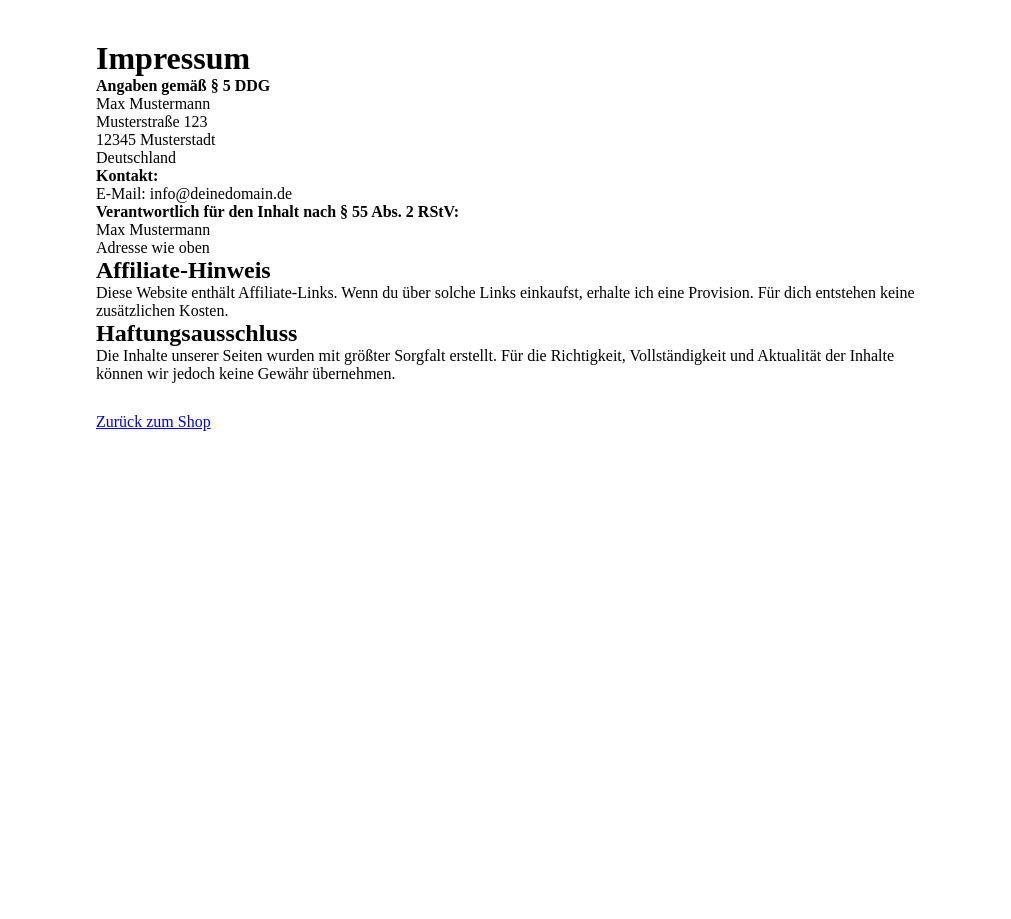
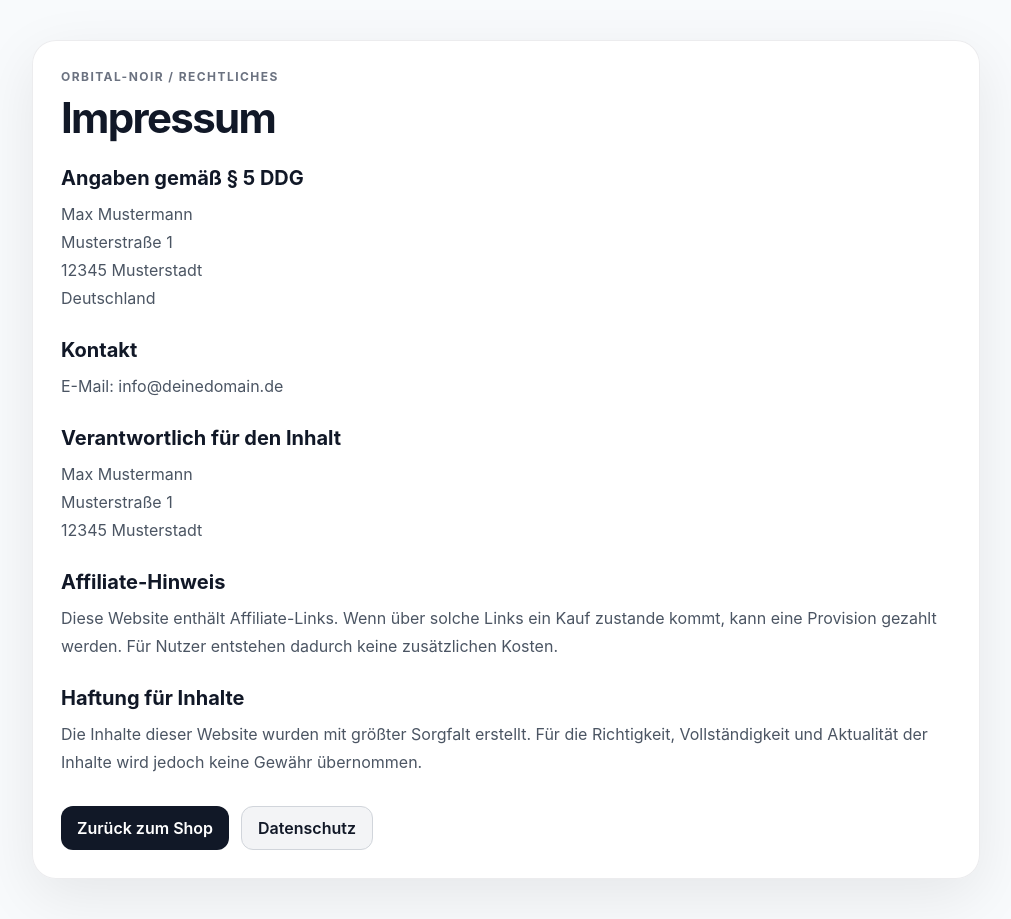
Before and after one commit to powersparfuchsdeals-ship-it/powersparfuchsdeals, a Next.js app: page /impressum in a window 1280 px wide. Shown: the whole page, without its empty margins (134-1145 px from the left). Before the commit the page ends 800 px from the top, so only its background shows below. Built offline with nearby package versions, Linux system fonts and the light colour scheme.

Commit message:
Update impressum.js

```diff
--- a/pages/impressum.js
+++ b/pages/impressum.js
@@ -1,46 +1,165 @@
 import Link from "next/link";
 
-export default function Impressum() {
+export default function ImpressumPage() {
   return (
-    <div style={{ maxWidth: 900, margin: "0 auto", padding: "40px" }}>
-      <h1>Impressum</h1>
+    <div style={styles.page}>
+      <main style={styles.shell}>
+        <div style={styles.card}>
+          <div style={styles.label}>Orbital-Noir / Rechtliches</div>
+          <h1 style={styles.title}>Impressum</h1>
 
-      <p><strong>Angaben gemäß § 5 DDG</strong></p>
-
-      <p>
-        Max Mustermann<br />
-        Musterstraße 123<br />
-        12345 Musterstadt<br />
+          <section style={styles.section}>
+            <h2 style={styles.heading}>Angaben gemäß § 5 DDG</h2>
+            <p style={styles.text}>
+              Max Mustermann
+              <br />
+              Musterstraße 1
+              <br />
+              12345 Musterstadt
+              <br />
               Deutschland
             </p>
+          </section>
 
-      <p>
-        <strong>Kontakt:</strong><br />
+          <section style={styles.section}>
+            <h2 style={styles.heading}>Kontakt</h2>
+            <p style={styles.text}>
               E-Mail: info@deinedomain.de
             </p>
+          </section>
 
-      <p>
-        <strong>Verantwortlich für den Inhalt nach § 55 Abs. 2 RStV:</strong><br />
-        Max Mustermann<br />
-        Adresse wie oben
+          <section style={styles.section}>
+            <h2 style={styles.heading}>Verantwortlich für den Inhalt</h2>
+            <p style={styles.text}>
+              Max Mustermann
+              <br />
+              Musterstraße 1
+              <br />
+              12345 Musterstadt
             </p>
+          </section>
 
-      <h2>Affiliate-Hinweis</h2>
-      <p>
-        Diese Website enthält Affiliate-Links. Wenn du über solche Links einkaufst,
-        erhalte ich eine Provision. Für dich entstehen keine zusätzlichen Kosten.
+          <section style={styles.section}>
+            <h2 style={styles.heading}>Affiliate-Hinweis</h2>
+            <p style={styles.text}>
+              Diese Website enthält Affiliate-Links. Wenn über solche Links ein Kauf
+              zustande kommt, kann eine Provision gezahlt werden. Für Nutzer entstehen
+              dadurch keine zusätzlichen Kosten.
             </p>
+          </section>
 
-      <h2>Haftungsausschluss</h2>
-      <p>
-        Die Inhalte unserer Seiten wurden mit größter Sorgfalt erstellt. Für die
-        Richtigkeit, Vollständigkeit und Aktualität der Inhalte können wir jedoch
-        keine Gewähr übernehmen.
+          <section style={styles.section}>
+            <h2 style={styles.heading}>Haftung für Inhalte</h2>
+            <p style={styles.text}>
+              Die Inhalte dieser Website wurden mit größter Sorgfalt erstellt.
+              Für die Richtigkeit, Vollständigkeit und Aktualität der Inhalte
+              wird jedoch keine Gewähr übernommen.
             </p>
+          </section>
 
-      <p style={{ marginTop: 30 }}>
-        <Link href="/">Zurück zum Shop</Link>
-      </p>
+          <div style={styles.actions}>
+            <Link href="/" style={styles.linkButton}>
+              Zurück zum Shop
+            </Link>
+            <Link href="/datenschutz" style={styles.secondaryLink}>
+              Datenschutz
+            </Link>
+          </div>
+        </div>
+      </main>
     </div>
   );
 }
+
+const styles = {
+  page: {
+    minHeight: "100vh",
+    background: "#f8fafc",
+    color: "#111827",
+    fontFamily:
+      'Inter, ui-sans-serif, system-ui, -apple-system, BlinkMacSystemFont, "Segoe UI", sans-serif'
+  },
+
+  shell: {
+    maxWidth: "980px",
+    margin: "0 auto",
+    padding: "40px 16px"
+  },
+
+  card: {
+    background: "rgba(255,255,255,0.92)",
+    border: "1px solid rgba(17,24,39,0.08)",
+    borderRadius: "24px",
+    padding: "28px",
+    boxShadow: "0 18px 60px rgba(0,0,0,0.08)"
+  },
+
+  label: {
+    color: "#6b7280",
+    fontSize: "12px",
+    textTransform: "uppercase",
+    letterSpacing: "0.12em",
+    fontWeight: 700,
+    marginBottom: "12px"
+  },
+
+  title: {
+    margin: 0,
+    fontSize: "42px",
+    lineHeight: 1.05,
+    letterSpacing: "-0.04em",
+    color: "#111827"
+  },
+
+  section: {
+    marginTop: "26px"
+  },
+
+  heading: {
+    margin: 0,
+    marginBottom: "10px",
+    fontSize: "20px",
+    color: "#111827"
+  },
+
+  text: {
+    margin: 0,
+    color: "#4b5563",
+    lineHeight: 1.75,
+    fontSize: "16px"
+  },
+
+  actions: {
+    display: "flex",
+    gap: "12px",
+    flexWrap: "wrap",
+    marginTop: "30px"
+  },
+
+  linkButton: {
+    display: "inline-flex",
+    alignItems: "center",
+    justifyContent: "center",
+    minHeight: "44px",
+    padding: "0 16px",
+    borderRadius: "12px",
+    background: "#111827",
+    color: "#ffffff",
+    textDecoration: "none",
+    fontWeight: 600
+  },
+
+  secondaryLink: {
+    display: "inline-flex",
+    alignItems: "center",
+    justifyContent: "center",
+    minHeight: "44px",
+    padding: "0 16px",
+    borderRadius: "12px",
+    background: "#f3f4f6",
+    color: "#111827",
+    textDecoration: "none",
+    fontWeight: 600,
+    border: "1px solid #d1d5db"
+  }
+};
```
Lines whose indentation alone changed are shown as unchanged.
